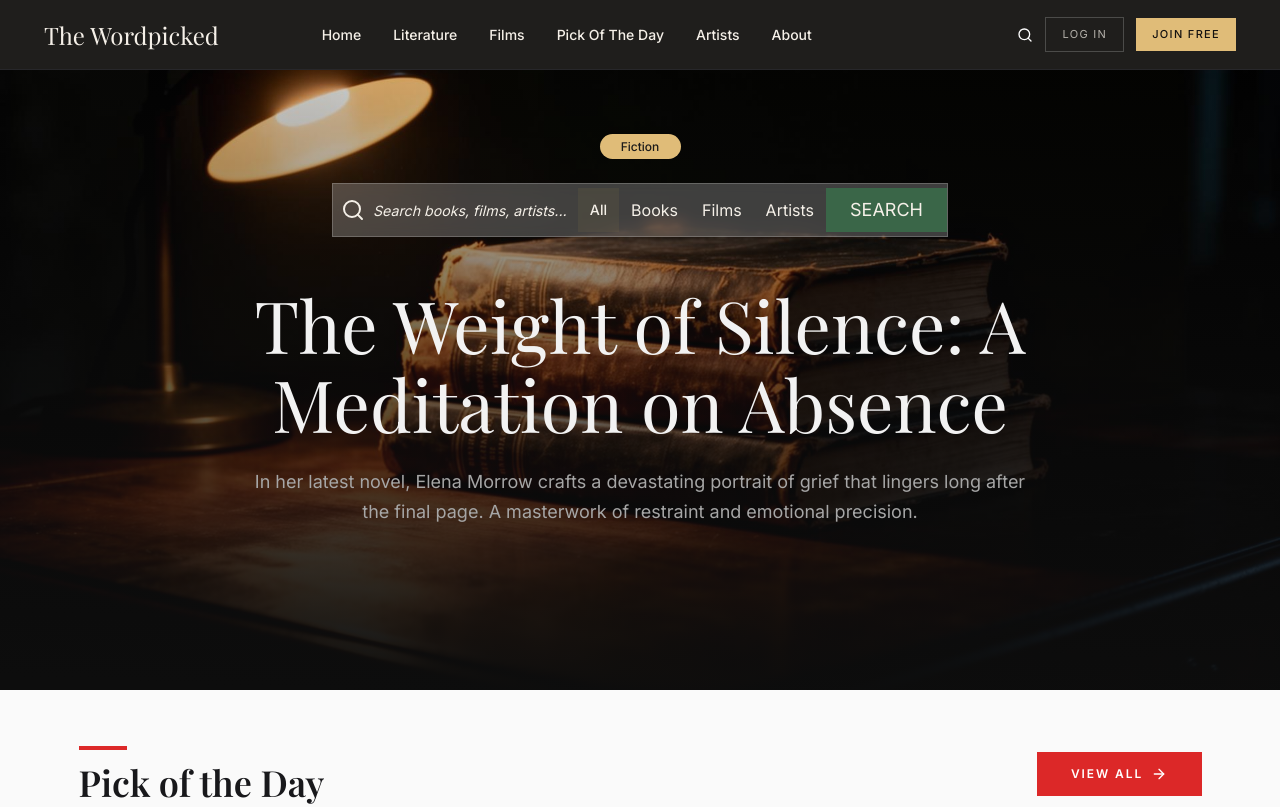
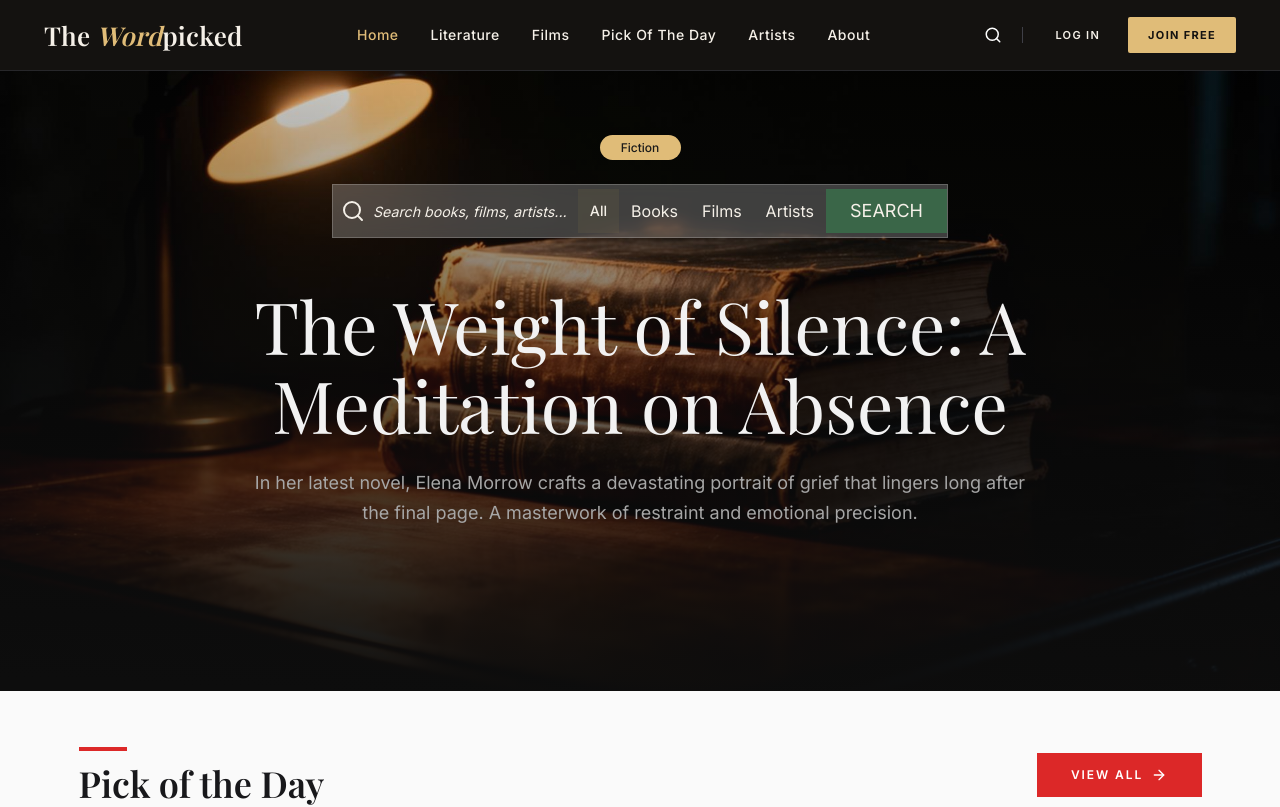
Before and after one commit to theanantdev/wordpicked, a Next.js app: page / in a window 1280 px wide. Shown: the top 807 px of the page. Built offline with nearby package versions, Linux system fonts and the light colour scheme; a web font is replaced by a local one.

Commit message:
feat: implement responsive mobile navigation menu and update site header layout

```diff
--- a/app/(public)/_components/site-header.tsx
+++ b/app/(public)/_components/site-header.tsx
@@ -1,7 +1,14 @@
-import { Menu, Search } from "lucide-react";
+"use client";
+
+import { Menu, Search, X } from "lucide-react";
 import Link from "next/link";
+import { useState } from "react";
+import { usePathname } from "next/navigation";
 
 export function SiteHeader() {
+    const [isMenuOpen, setIsMenuOpen] = useState(false);
+    const pathname = usePathname();
+
     const navLinks = [
         { name: "Home", href: "/" },
         { name: "Literature", href: "/literature" },
@@ -9,31 +16,89 @@ export function SiteHeader() {
         { name: "Pick Of The Day", href: "/pick-of-the-day" },
         { name: "Artists", href: "/artists" },
         { name: "About", href: "/about" },
-    ]
+    ];
+
     return (
-        <header className="sticky top-0 z-30 border-b border-zinc-800 bg-[#141210]/95 backdrop-blur">
-            <div className="mx-auto flex h-17.25 w-full max-w-310 items-center justify-between px-4 md:px-6">
-                <p className="font-heading text-2xl text-[#f5f0e8]">The Wordpicked</p>
+        <header className="sticky top-0 z-50 w-full border-b border-zinc-800 bg-[#141210]">
+            <div className="mx-auto flex h-[70px] w-full max-w-[1240px] items-center justify-between px-4 md:px-6 relative">
+
+                {/* Desktop Logo */}
+                <Link href="/" className="font-heading text-[26px] font-semibold text-[#f5f0e8] tracking-[0.26px]">
+                    The <span className="italic text-[#E0BC78]">Word</span>picked
+                </Link>
+
+                {/* Desktop Navigation */}
                 <nav className="hidden items-center gap-8 md:flex">
-                    {navLinks.map((link) => (
-                        <Link key={link.name} href={link.href} className="text-sm font-medium text-[#f5f0e8] hover:text-[#e0bc78] transition">
-                            {link.name}
-                        </Link>
-                    ))}
+                    {navLinks.map((link) => {
+                        const isActive = pathname === link.href;
+                        return (
+                            <Link
+                                key={link.name}
+                                href={link.href}
+                                className={`text-sm font-medium tracking-[0.5px] transition-colors hover:text-[#e0bc78] ${isActive ? "text-[#e0bc78]" : "text-[#f5f0e8]"}`}
+                            >
+                                {link.name}
+                            </Link>
+                        );
+                    })}
                 </nav>
-                <div>
-                    <Menu className="size-5 text-white md:hidden" />
-                </div>
-                <div className="hidden items-center gap-3 md:flex">
-                    <Search className="size-4 text-white" />
-                    <button className="border border-white/20 px-4 py-2 text-[11px] tracking-[0.12em] text-[#f5f0e8b2] uppercase">
-                        Log In
-                    </button>
-                    <button className="bg-[#e0bc78] px-4 py-2 text-[11px] font-medium tracking-[0.12em] text-[#141210] uppercase">
-                        Join Free
+
+                {/* Mobile Menu Toggle */}
+                <div className="md:hidden">
+                    <button onClick={() => setIsMenuOpen(true)}>
+                        <Menu className="size-[28px] text-white" strokeWidth={1.5} />
                     </button>
                 </div>
+
+                {/* Desktop Actions */}
+                <div className="hidden items-center gap-4 md:flex">
+                    <button className="text-white hover:text-[#e0bc78] transition-colors">
+                        <Search className="size-[18px]" strokeWidth={2} />
+                    </button>
+                    <div className="w-[1px] h-4 bg-zinc-700 mx-1"></div>
+                    <Link href="/login" className="px-3 py-2 text-[11px] font-semibold tracking-[0.12em] text-[#f5f0e8] uppercase hover:text-[#e0bc78] transition-colors">
+                        Log In
+                    </Link>
+                    <Link href="/register" className="bg-[#e0bc78] px-5 py-2.5 text-[11px] font-bold tracking-[0.12em] text-[#141210] uppercase rounded-[2px] hover:bg-white transition-colors">
+                        Join Free
+                    </Link>
+                </div>
             </div>
+
+            {/* Mobile Dropdown Menu Formatted to Spec */}
+            {isMenuOpen && (
+                <div className="absolute top-0 left-0 w-full h-[362px] bg-[#141210] flex flex-col items-center z-50 md:hidden shadow-2xl animate-in slide-in-from-top-2 duration-200 border-b border-zinc-800">
+                    <div className="flex justify-center items-center w-full h-[70px] relative">
+                        {/* Centered Mobile Logo */}
+                        <Link href="/" onClick={() => setIsMenuOpen(false)} className="font-heading text-[26px] font-semibold text-[#f5f0e8] tracking-[0.26px]">
+                            The <span className="italic text-[#E0BC78]">Word</span>picked
+                        </Link>
+
+                        {/* Close button positioned strictly matching Vector layout */}
+                        <button onClick={() => setIsMenuOpen(false)} className="absolute right-4 top-1/2 -translate-y-1/2">
+                            <X className="size-[28px] text-white" strokeWidth={1} />
+                        </button>
+                    </div>
+
+                    {/* Centered Links exactly 18px apart */}
+                    <nav className="flex flex-col items-center gap-[18px] mt-[16px]">
+                        {navLinks.map((link) => {
+                            const isActive = pathname === link.href;
+                            return (
+                                <Link
+                                    key={link.name}
+                                    href={link.href}
+                                    onClick={() => setIsMenuOpen(false)}
+                                    className={`font-heading text-[18px] capitalize tracking-[1px] leading-[24px] transition-colors ${isActive ? "text-[#E0BC78]" : "text-white"
+                                        }`}
+                                >
+                                    {link.name}
+                                </Link>
+                            );
+                        })}
+                    </nav>
+                </div>
+            )}
         </header>
     );
 }
```
